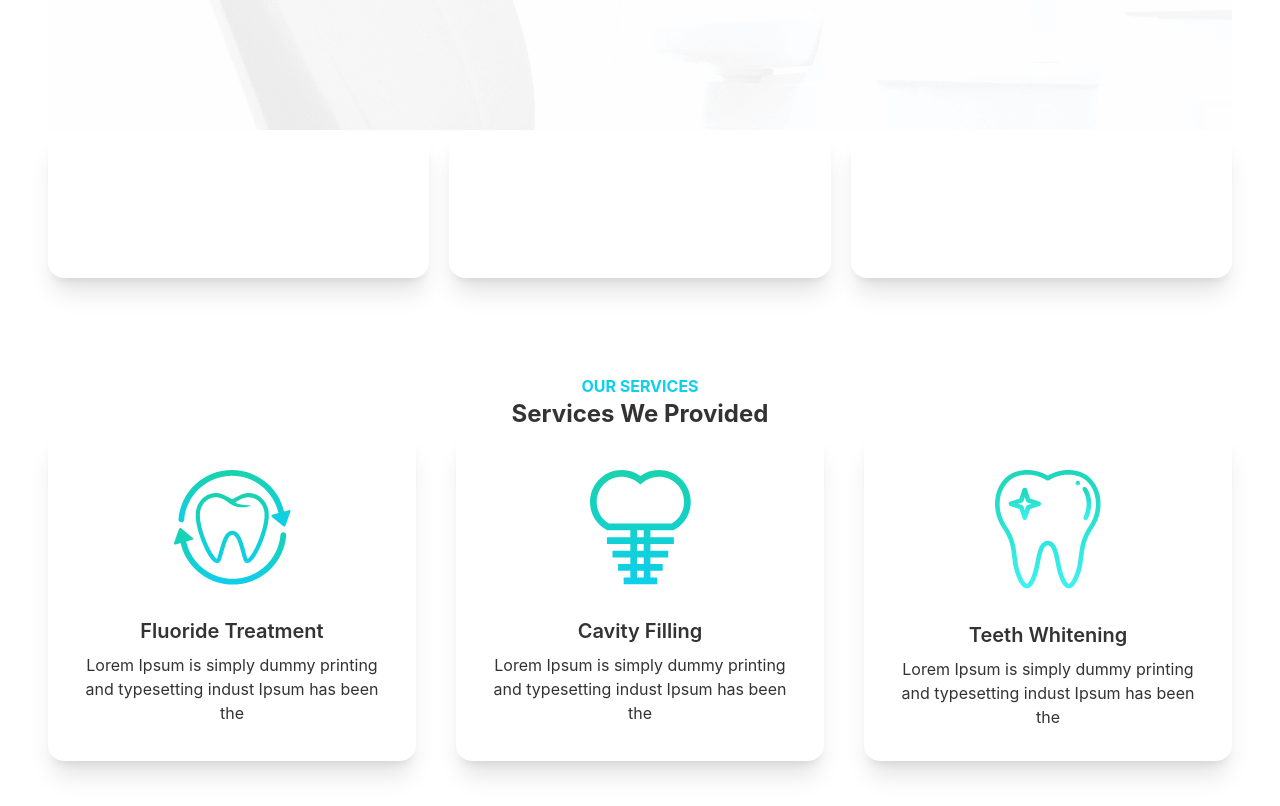
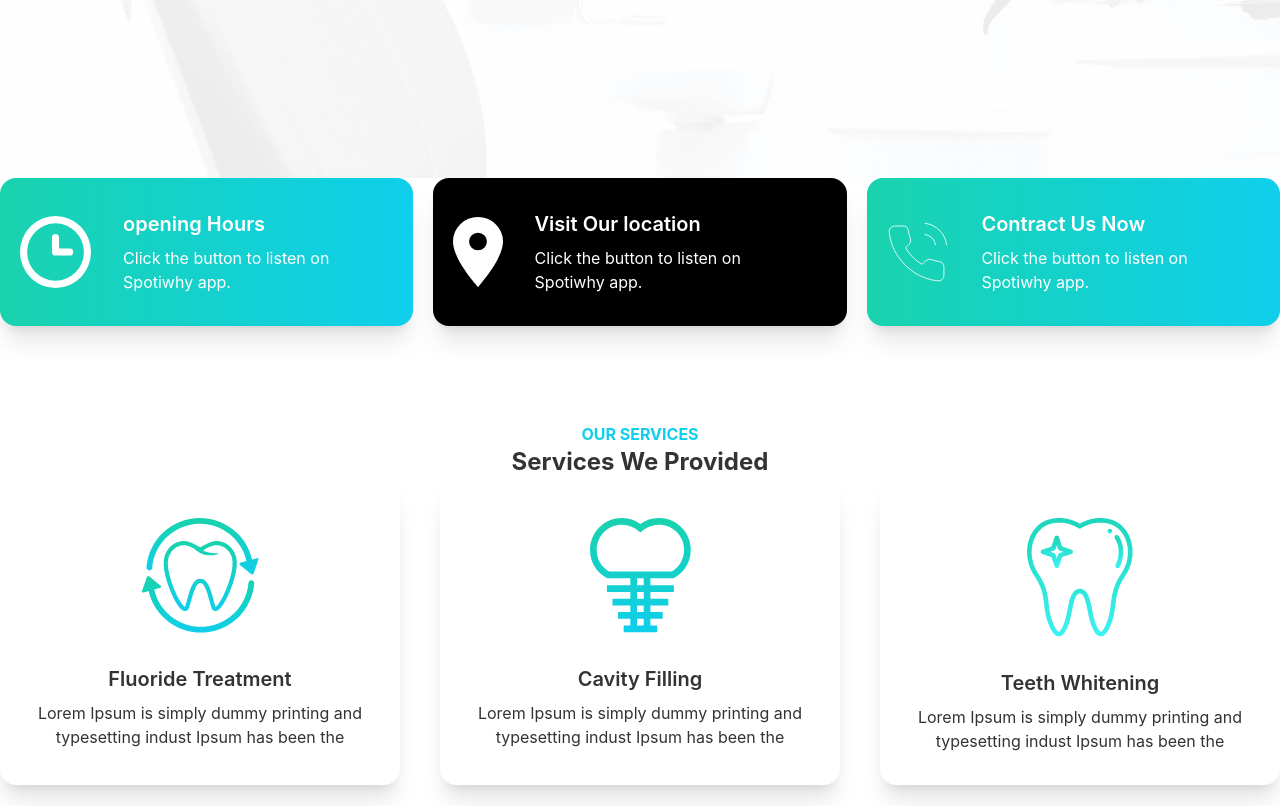
Before and after one commit to sajib359/doctors-portals-client, a React (Create React App) app: page / in a window 1280 px wide. Shown: the part 734-1540 px from the top of the page. Built offline with nearby package versions, Linux system fonts and the light colour scheme.

Commit message:
create appointment page

```diff
--- a/public/index.html
+++ b/public/index.html
@@ -24,7 +24,7 @@
       work correctly both with client-side routing and a non-root public URL.
       Learn how to configure a non-root public URL by running `npm run build`.
     -->
-    <title>React App</title>
+    <title>Doctor's Portal</title>
   </head>
   <body>
     <noscript>You need to enable JavaScript to run this app.</noscript>
--- a/src/App.js
+++ b/src/App.js
@@ -2,17 +2,20 @@
 import { Route, Routes } from 'react-router-dom';
 import './App.css';
 import About from './Pages/About/About';
+import Appointment from './Pages/Appointment/Appointment';
 import Home from './Pages/Home/Home';
 import Navbar from './Pages/Shared/Navbar';
 
 function App() {
   return (
-    <div className='px-12' >
+    <div className='max-w-7xl mx-auto py-12' >
       <Navbar></Navbar>
 
       <Routes>
         <Route path='/' element={<Home></Home>}></Route>
         <Route path='/about' element={<About></About>}></Route>
+        <Route path='/appointment' element={<Appointment></Appointment>}></Route>
+        <Route path='/login' element={<About></About>}></Route>
       </Routes>
     </div>
   );
--- /dev/null
+++ b/src/Pages/Appointment/Appointment.js
@@ -0,0 +1,12 @@
+import React from 'react';
+import Footer from '../Shared/Footer';
+
+const Appointment = () => {
+    return (
+        <div>
+           <Footer></Footer>
+        </div>
+    );
+};
+
+export default Appointment;
--- a/src/Pages/Home/Home.js
+++ b/src/Pages/Home/Home.js
@@ -1,7 +1,7 @@
 import React from 'react';
 import Banner from './Banner';
 import ContactUs from './ContactUs';
-import Footer from './Footer';
+import Footer from '../Shared/Footer';
 import Info from './Info';
 import MakeAppointment from './MakeAppointment';
 import Services from './Services';
--- a/src/Pages/Home/Info.js
+++ b/src/Pages/Home/Info.js
@@ -6,9 +6,9 @@ import phone from '../../assets/icons/phone.svg'
 const Info = () => {
     return (
         <div className='grid grid-cols-1 md:grid-cols-3 gap-5 '>
-            <InfoCard CardTitle="opening Hours" bgclassName="bg-gradient-to-r from-secondary to-primary" img={clock}></InfoCard>
-            <InfoCard CardTitle="Visit Our location" bgclassName="bg-black" img={marker}></InfoCard>
-            <InfoCard CardTitle="Contract Us Now" bgclassName="bg-gradient-to-r from-secondary to-primary" img={phone}></InfoCard>
+            <InfoCard CardTitle="opening Hours" bgClass="bg-gradient-to-r from-secondary to-primary" img={clock}></InfoCard>
+            <InfoCard CardTitle="Visit Our location" bgClass="bg-black" img={marker}></InfoCard>
+            <InfoCard CardTitle="Contract Us Now" bgClass="bg-gradient-to-r from-secondary to-primary" img={phone}></InfoCard>
         </div>
     );
 };
--- a/src/Pages/Home/Footer.js
+++ b/src/Pages/Shared/Footer.js
@@ -30,7 +30,7 @@ const Footer = () => {
                 </div>
             </div>
             <div className='text-center my-10'>
-                <p>Copyright © 2022 - All right reserved by ACME Industries Ltd</p>
+                <p>Copyright © 2022 - All right reserved </p>
             </div>
         </footer>
     );
```
